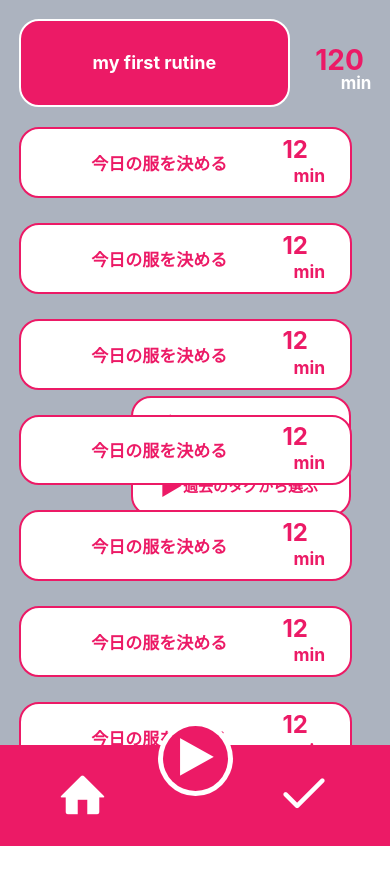
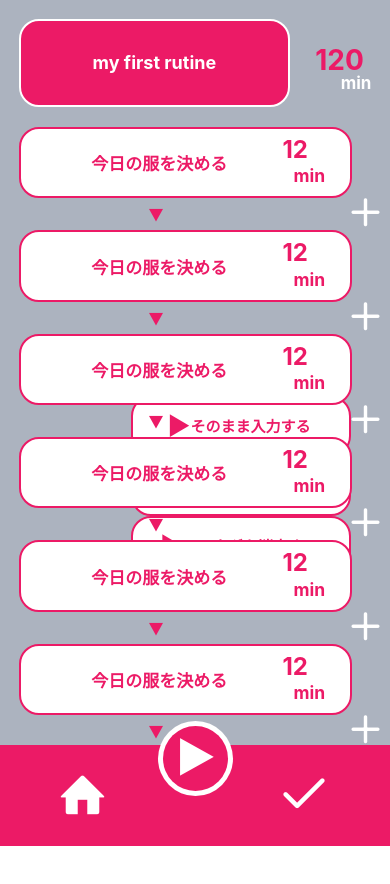
Before and after one commit to daikinetic/Mone, a React Native app: screen /TagEditScreen in a window 390 px wide. Shown: the top 884 px of the page. Built offline with nearby package versions, Linux system fonts and the light colour scheme.

Commit message:
Update DefaultTag and TagMainScreen

```diff
--- a/src/components/DefaultTag.jsx
+++ b/src/components/DefaultTag.jsx
@@ -1,8 +1,13 @@
 import React from "react";
 import { View, StyleSheet, Text } from "react-native";
+import { borderBottomColor } from "react-native/Libraries/Components/View/ReactNativeStyleAttributes";
+
+import { Entypo } from '@expo/vector-icons';
+import { Feather } from '@expo/vector-icons';
 
 export default function DefaultTag() {
     return (
+        <View style={styles.tagItemPlace}>
             <View style={styles.tagItem}>
                 <View style={styles.tagTitle}>
                     <Text style={styles.tagTitleText}>今日の服を決める</Text>
@@ -16,15 +21,25 @@ export default function DefaultTag() {
                     </View>
                 </View>
             </View>
+            <View style={styles.triangle}>
+                <Entypo name="triangle-down" size={28} color="#EC1A66" />
+            </View>
+            <View style={styles.plusBotton}>
+                <Feather name="plus" size={42} color="white" />
+            </View>
+        </View>
+
     );
 }
 
 const styles = StyleSheet.create({
+    tagItemPlace:{
+        height: "12.7%",
+    },
     tagItem: {
         flexDirection: "row",
-        height: "8.7%",
+        height: "69%",
         marginRight: "5.5%",
-        marginBottom: 25,
         paddingLeft: 10,
         paddingRight: 15,
         borderWidth: 2.3,
@@ -68,4 +83,14 @@ const styles = StyleSheet.create({
         fontWeight: "bold",
         lineHeight: 18
     },
+    triangle: {
+        position: "absolute",
+        bottom: -1,
+        left: "35%"
+    },
+    plusBotton: {
+        position: "absolute",
+        bottom: -5,
+        right:-15
+    },
 })
--- a/src/screens/TagMainScreen.jsx
+++ b/src/screens/TagMainScreen.jsx
@@ -6,6 +6,8 @@ import TagHeader from "../components/TagHeader";
 
 import { Feather } from '@expo/vector-icons';
 import { Entypo } from '@expo/vector-icons';
+import { MaterialCommunityIcons } from '@expo/vector-icons';
+
 
 export default function TagMainScreen() {
     return (
@@ -27,7 +29,7 @@ export default function TagMainScreen() {
                     <Entypo name="home" size={48} color="white" />
                 </View>
                 <View style={styles.editButton}>
-                    <Feather name="plus" size={55} color="white" />
+                    <MaterialCommunityIcons name="pencil" size={48} color="#ffffff" />
                 </View>
             </View>
             <View style={styles.resumeButton}>
```
Lines whose indentation alone changed are shown as unchanged.
